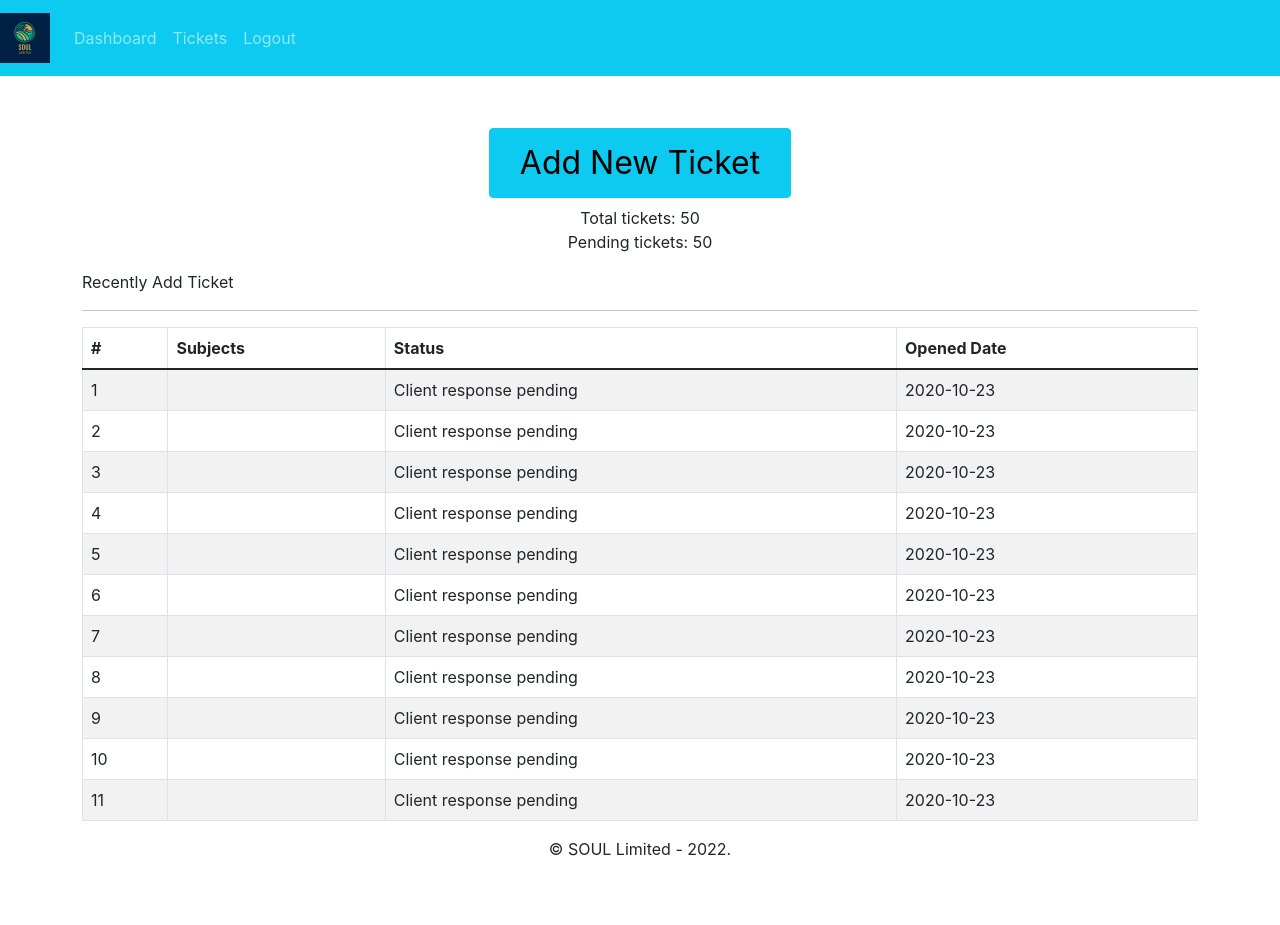
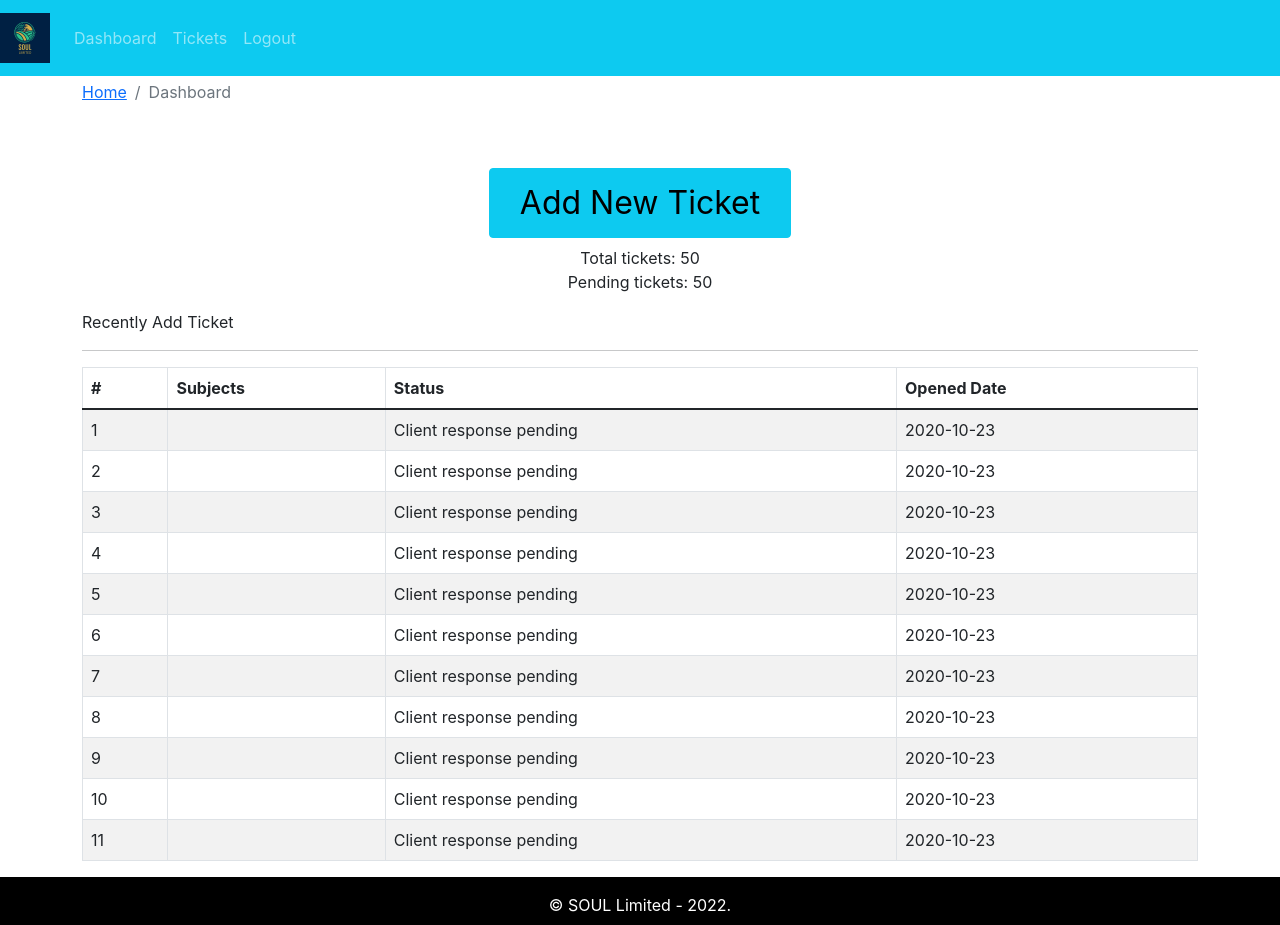
Before and after one commit to subhodeepGit/crm-frontend, a React (Create React App) app: page / in a window 1280 px wide. Before the commit the page ends 885 px from the top, so only its background shows below. Built offline with nearby package versions, Linux system fonts and the light colour scheme; the HTML template or start-up script is replaced by a standard one.

Commit message:
breadcrumb added

```diff
--- /dev/null
+++ b/src/components/breadcrumb/Breadcrumb.comp.js
@@ -0,0 +1,12 @@
+import React from 'react'
+import { Breadcrumb } from 'react-bootstrap';
+
+export const PageBreadcrumb = ({page}) => {
+  return (
+    <Breadcrumb>
+    <Breadcrumb.Item href="/">Home</Breadcrumb.Item>
+
+    <Breadcrumb.Item active>{page}</Breadcrumb.Item>
+    </Breadcrumb>
+  );
+};
--- a/src/layout/DefaultLayout.js
+++ b/src/layout/DefaultLayout.js
@@ -5,15 +5,15 @@ import { Footer } from './partials/Footer.comp'
 export const DefaultLayout = ({children}) => {
   return (
     <div className="default-layout">
-      <div className="header">
+      <header className="header mb-2">
         <Header/>
-      </div>
+      </header>
       <main className="main">
         {children}
       </main>
-      <div className="footer">
+      <footer className="footer">
         <Footer/>
-      </div>
+      </footer>
     </div>
   );
 };
--- a/src/page/dashboard/Dashboard.page.js
+++ b/src/page/dashboard/Dashboard.page.js
@@ -1,14 +1,20 @@
 // import Button from '@restart/ui/esm/Button'
 import React from 'react'
-import { Container, Row, Col } from 'react-bootstrap'
+import { Container, Row, Col, Breadcrumb } from 'react-bootstrap'
 import { TicketTable } from '../../components/ticket-table/TicketTable.comp'
 import { Button } from 'react-bootstrap'
+import { PageBreadcrumb } from '../../components/breadcrumb/Breadcrumb.comp'
 
 import tickets from '../../assets/data/dummy-tickets.json'
 
 export const Dashboard = () => {
   return (
     <Container>
+        <Row>
+            <Col>
+            <PageBreadcrumb page="Dashboard" />
+            </Col>
+        </Row>
         <Row>
             <Col className="text-center mt-5 mb-2">
             <Button variant="info" style={{fontSize:'2rem',padding: "10px 30px"}}>Add New Ticket</Button>
```
